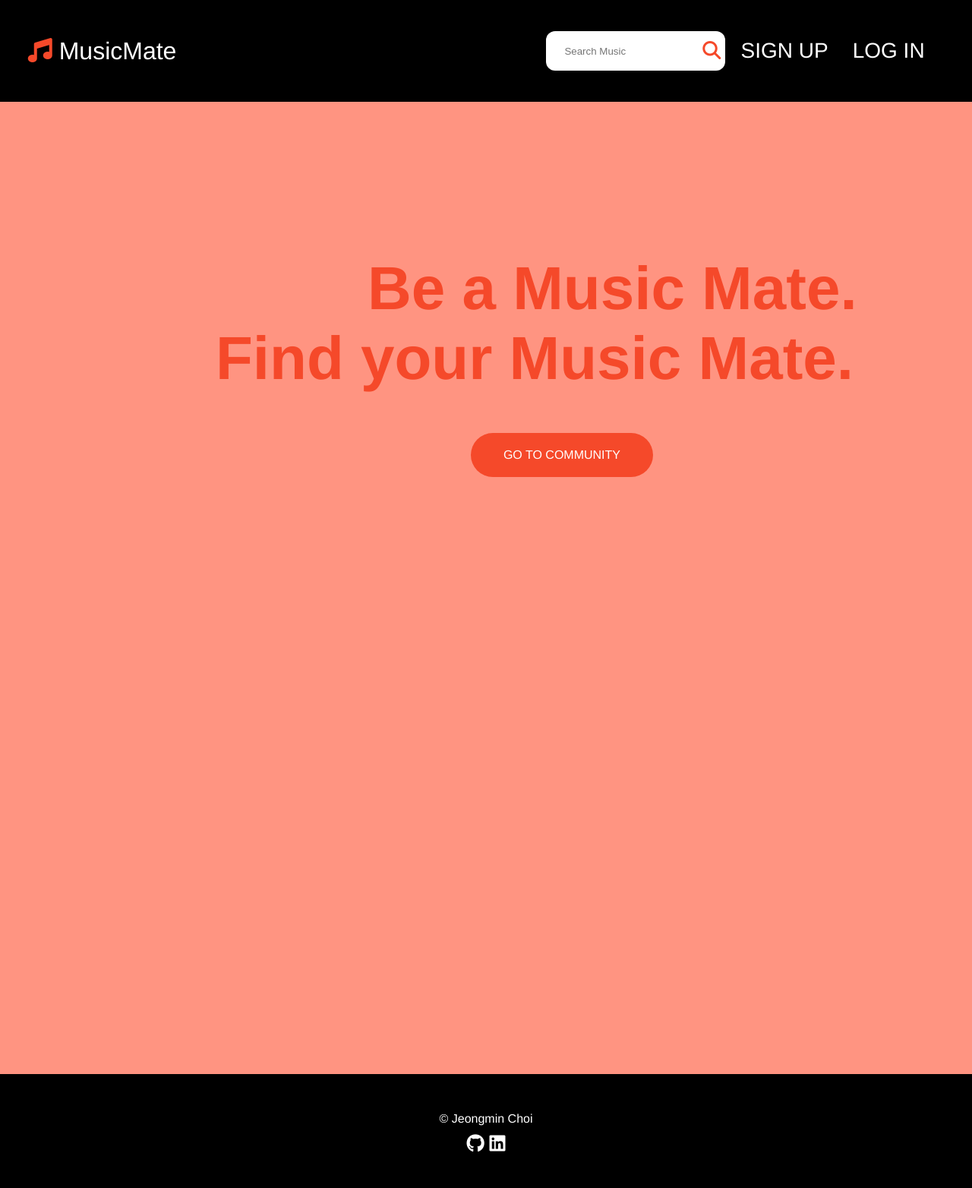
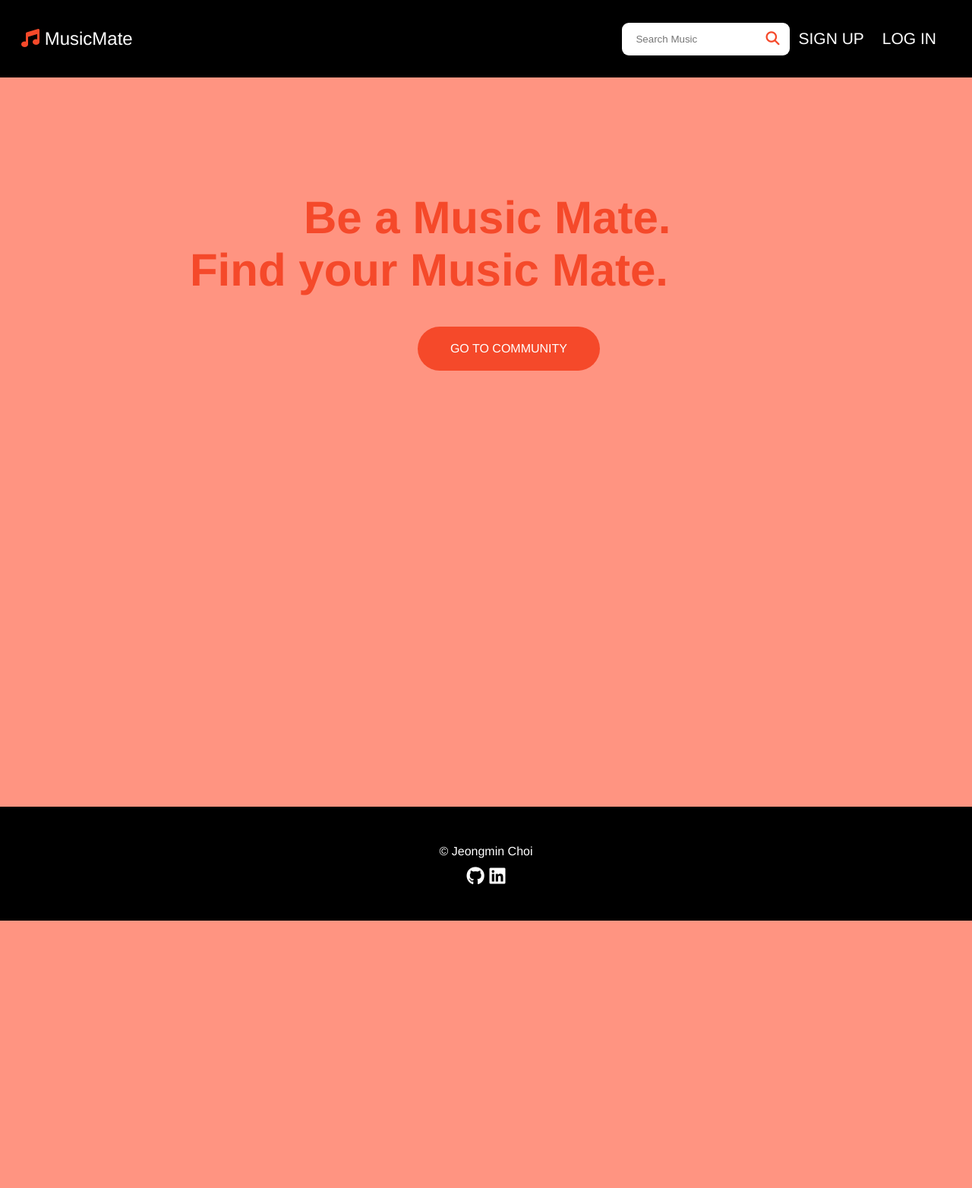
Before and after one commit to JmJenna/Musicmate, a Flask app: page / in a window 1280 px wide. Shown: the whole page at 76% size. After the commit the page ends 1212 px from the top, so only its background shows below. Run offline with Flask 2, Linux system fonts and the light colour scheme; parts of the project's set-up code (start-up, migrations or seed data) failed here and were passed over; some libraries are stand-ins or nearby versions.

Commit message:
updated style

```diff
--- a/app.py
+++ b/app.py
@@ -301,7 +301,7 @@ def search_song():
             db.session.commit()
 
 
-        return render_template('user/search.html', tracks=tracks , user=user)
+        return render_template('user/search.html', tracks=tracks , user=user , q=q)
 
 ##############################################################################
 # Show user page (profile , posts , communities)
--- a/static/app.js
+++ /dev/null
@@ -1,6 +0,0 @@
-const menuToggleBtn = document.querySelector('.navbar-toogleBtn');
-const menuBars = document.querySelector('.nav-menu')
-
-menuToggleBtn.addEventListener('click', ()=>{
-  menuBars.classList.toggle('active');
-})
--- a/static/home.css
+++ b/static/home.css
@@ -20,12 +20,12 @@ a {
     display: flex;
     justify-content: space-between;
     align-items: center;
-    padding: 1.3vh 4.6vh;
+    padding: 8px 28px;
 }
 
 .logo {
-    font-size: 4vh;
-    font-weight: 65vh;
+    font-size: 24px;
+    font-weight: 400;
 }
 
 .logo i {
@@ -37,22 +37,22 @@ a {
     justify-content: center;
     align-items: center;
     list-style: none;
-    padding-right: 1.2vh;
-    font-size: 3.5vh;
-    font-weight: 65vh;
+    padding-right: 7px;
+    font-size: 21px;
+    font-weight: 400;
 }
 
 .nav-menu li {
-    padding : 1.6vh 2vh;
+    padding : 10px 12px;
 }
 
 .search-btn-icon{
     background-color: transparent;
-    margin-left: -5vh;
-    padding: 1.3vh;
-    font-size: 3vh;
+    padding: 8px;
+    font-size: 18px;
     color: rgb(245, 73, 42);
     border : 0;
+    margin-left: -40px;
 }
 
 .search {
@@ -60,12 +60,13 @@ a {
   justify-content: center;
   align-items: center;
   margin: 0;
-  font-size: 3.2vh;
+  font-size: 20px;
+  margin-right: 5px;
 }
 
 #search-music {
-    padding: 2.3vh 4.3vh 2.3vh 3vh;
-    border-radius: 1.5vh;
+    padding: 14px 26px 14px 18px;
+    border-radius: 9px;
     border : 0 ;
 }
 
@@ -105,7 +106,7 @@ a:hover {
 }
 
 main {
-    height: 160vh;
+    height: 960px;
     max-height: auto;
     background-size: cover;
     background-color: rgb(255, 148, 129);
@@ -115,28 +116,28 @@ main {
 }
 
 .main-page {
-    height: 160vh;
+    height: 960px;
     background-color: rgb(255, 148, 129);
     display: flex;
     justify-content: center;
 }
 
 .main-container {
-    margin-top:25vh;
+    margin-top: 150px;
 }
 
 .headline {
     color : rgb(245, 73, 42);
-    font-size: 10vh;
+    font-size: 60px;
     font-weight: 900;
-    position: relative;
-    left: 33vh;
-    padding-bottom: 6.5vh;
+    padding-bottom: 40px;
+    margin-right: -150px;
 }
 
 .headline-first {
     position: relative;
-    left: -2.5em;
+    left: -150px;
+
 }
 
 .btn-community{
@@ -148,7 +149,7 @@ main {
     background-color: rgb(245, 73, 42);
     font-weight: 400px;
     border-radius: 35px;
-    left: 400px;
+    left: 150px;
 }
 
 .btn-community:hover{
--- a/templates/community/first_page.html
+++ b/templates/community/first_page.html
@@ -4,7 +4,7 @@
 {% block content %}
 
 <div class="main-page">
-
+    <div class="community-all-page">
         <div class="commu-profile">
             <div class="user-picture">
                 <a href="/users/{{user.id}}" class="user-info">
@@ -65,6 +65,7 @@
                 </ul>
             </div>
 
+
             {% for post in posts %}
             {% if community.id == post.commu_id %}
             {% for u in user.communities %}
@@ -120,9 +121,11 @@
                 {% endif %}
                 {% endfor %}
             </div>
+
             {% endif %}
             {% endfor %}
         </div>
     </div>
+</div>
 
 {% endblock %}
--- a/templates/user/search.html
+++ b/templates/user/search.html
@@ -4,6 +4,7 @@
 {% block content %}
 <div class="main-page">
   <div class="spotify-search-results">
+    <h1> "{{q}}" results</h1>
     {% for track in tracks %}
     <div class="spotify-search-res">
       <a href="{{ track['album']['external_urls']['spotify'] }}" target="_blank">
```
Also changed, not shown: other parts of static/home.css (+22 -58 lines). Lines whose indentation alone changed are shown as unchanged.
